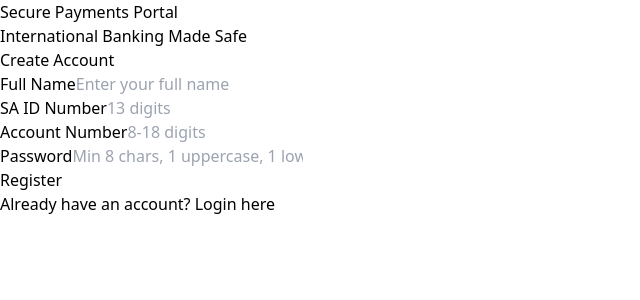
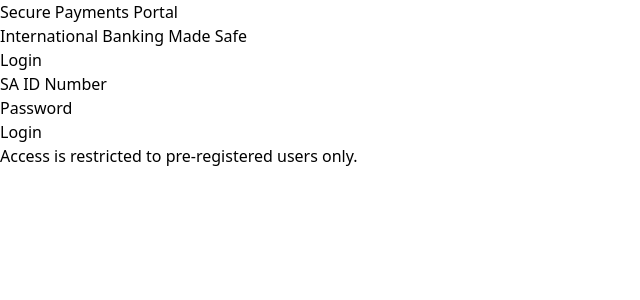
Before and after one commit to ST10339549/ST10339549_ST10339829_INSY7314_POE_P3, a React (Vite) app in the folder frontend/: page / in a window 1280 px wide. Shown: the top 300 px of the page, without its empty margins (0-640 px from the left). Built offline with nearby package versions, Linux system fonts and the light colour scheme; the HTML template or start-up script is replaced by a standard one.

Commit message:
Users are created as no registration process should be possible

```diff
--- a/frontend/src/App.jsx
+++ b/frontend/src/App.jsx
@@ -1,11 +1,11 @@
 import React, { useState } from 'react';
-import RegistrationForm from './components/RegistrationForm';
+// RegistrationForm removed - public registration disabled per Task 3, Requirement 1
 import LoginForm from './components/LoginForm';
 import PaymentPortal from './components/PaymentPortal';
 
 function App() {
   const [user, setUser] = useState(null);
-  const [view, setView] = useState('register'); // 'register', 'login', 'payment'
+  const [view, setView] = useState('login'); // Only 'login' and 'payment' allowed
 
   const handleLogin = (loggedInUser) => {
     setUser(loggedInUser);
@@ -19,14 +19,12 @@ function App() {
 
   const renderView = () => {
     switch (view) {
-      case 'register':
-        return <RegistrationForm onSwitch={setView} />;
       case 'login':
-        return <LoginForm onLogin={handleLogin} onSwitch={setView} />;
+        return <LoginForm onLogin={handleLogin} />;
       case 'payment':
-        return user ? <PaymentPortal user={user} onLogout={handleLogout} /> : <LoginForm onLogin={handleLogin} onSwitch={setView} />;
+        return user ? <PaymentPortal user={user} onLogout={handleLogout} /> : <LoginForm onLogin={handleLogin} />;
       default:
-        return <RegistrationForm onSwitch={setView} />;
+        return <LoginForm onLogin={handleLogin} />;
     }
   };
 
--- a/frontend/src/components/LoginForm.jsx
+++ b/frontend/src/components/LoginForm.jsx
@@ -5,7 +5,7 @@ import Alert from './common/Alert';
 
 const API_URL = 'https://localhost:4000/api/auth/login';
 
-export default function LoginForm({ onLogin, onSwitch }) {
+export default function LoginForm({ onLogin }) {
     const [formData, setFormData] = useState({ idNumber: '', password: '' });
     const [apiMessage, setApiMessage] = useState({ text: '', type: '' });
 
@@ -37,7 +37,7 @@ export default function LoginForm({ onLogin, onSwitch }) {
             <Input id="password" label="Password" name="password" type="password" value={formData.password} onChange={handleChange} />
             <Button type="submit">Login</Button>
             <p className="text-sm text-center text-slate-400">
-                No account? <span onClick={() => onSwitch('register')} className="font-medium text-cyan-400 hover:underline cursor-pointer">Register here</span>
+                Access is restricted to pre-registered users only.
             </p>
         </form>
     );
```
Also changed, not shown: 2 other files (tests, documents, lock files or other folders).
